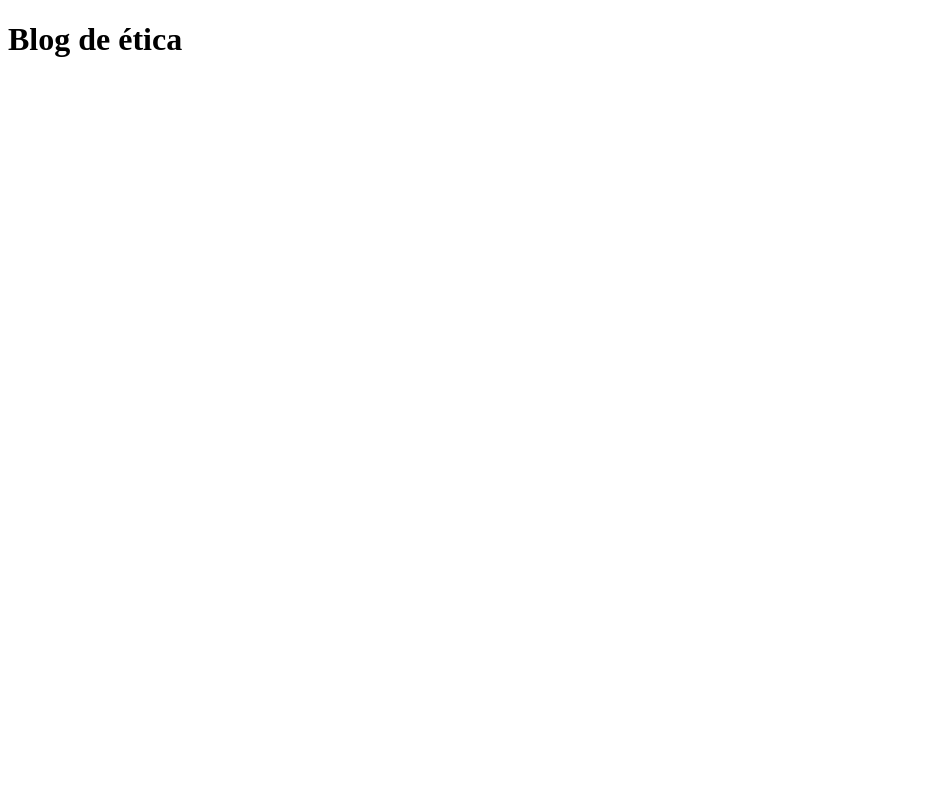
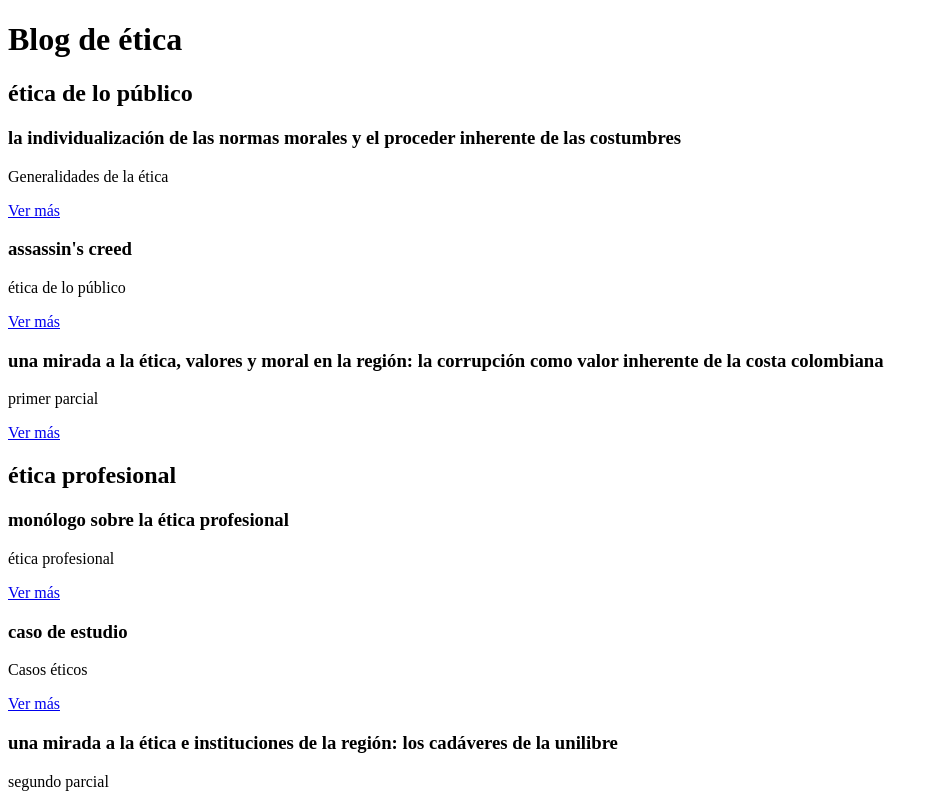
Before and after one commit to RafaelRamosR/ethical-blog, a React (Create React App) app: page / in a window 1280 px wide. Shown: the top 800 px of the page, without its empty margins (0-939 px from the left). Built offline with nearby package versions, Linux system fonts and the light colour scheme.

Commit message:
Home page structure

```diff
--- a/src/pages/Home.js
+++ b/src/pages/Home.js
@@ -1,9 +1,30 @@
-import { Container } from "../components";
+import { Container } from '../components';
+import blogData from "../blog/data.json";
 
 export const Home = () => {
   return (
     <Container>
       <h1 className="title">Blog de ética</h1>
+      <main>
+        {
+          blogData.map(blog => {
+            return (
+              <>
+                <h2>{ blog.category }</h2>
+                {
+                  blog.articles.map(article => (
+                    <div>
+                      <h3>{ article.title }</h3>
+                      <p>{ article.subtitle }</p>
+                      <a href={`/article${article.url}`}> Ver más</a>
+                    </div>
+                  ))
+                }
+              </>
+            )
+          })
+        }
+      </main>
     </Container>
   )
 };
```
